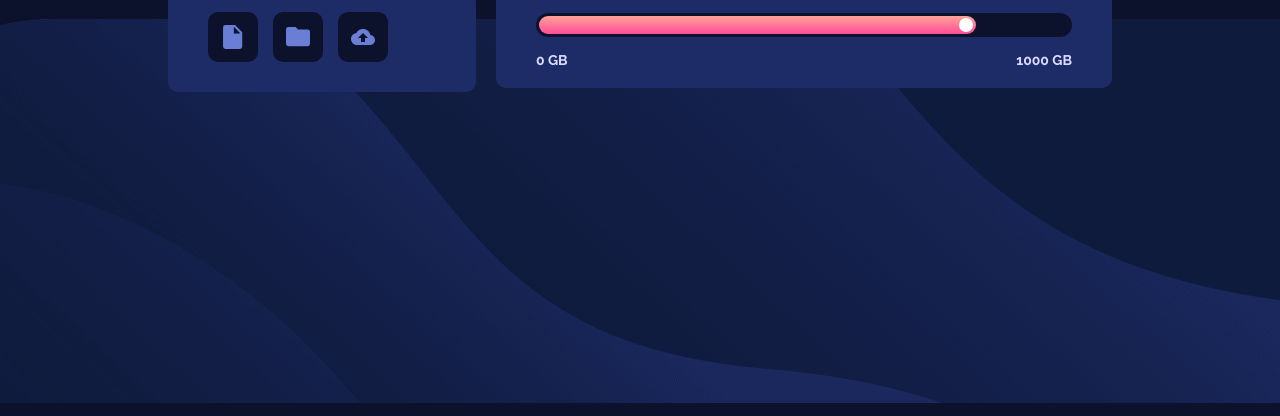
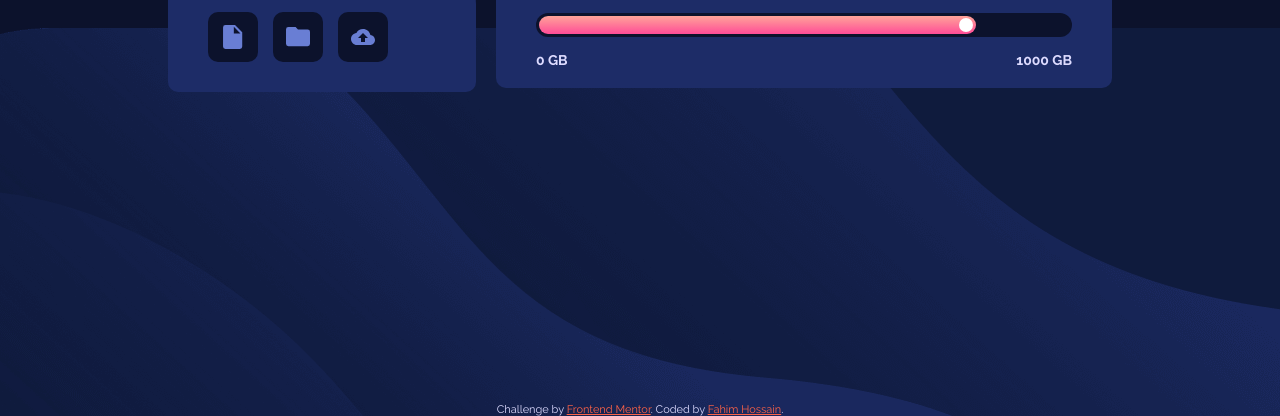
Before and after one commit to Mr-NotSoCreative/fylo-data-storage-component, a plain HTML site: page index.html in a window 1280 px wide. Shown: the part 397-813 px from the top of the page. Drawn offline with Linux system fonts and the light colour scheme.

Commit message:
Update index.html

```diff
--- a/index.html
+++ b/index.html
@@ -10,10 +10,7 @@
   <title>Frontend Mentor | Fylo data storage component</title>
 
 
-  <!-- <style>
-    .attribution { font-size: 11px; text-align: center; }
-    .attribution a { color: hsl(228, 45%, 44%); }
-  </style> -->
+
 </head>
 <body>
   <main class="container">
@@ -54,9 +51,9 @@
 
 
 
-  <!-- <footer class="attribution">
+  <footer class="attribution">
     Challenge by <a href="https://www.frontendmentor.io/challenges/fylo-data-storage-component-1dZPRbV5n" target="_blank">Frontend Mentor</a>.
     Coded by <a href="https://www.frontendmentor.io/profile/Mr-NotSoCreative">Fahim Hossain</a>.
-  </footer> -->
+  </footer>
 </body>
 </html>
--- a/style.css
+++ b/style.css
@@ -18,9 +18,12 @@ body {
   font-family: "Raleway", sans-serif;
   background-image: url(./images/bg-desktop.png);
   background-repeat: no-repeat;
-  background-position: top 52vh right;
+  background-position: bottom -4vh right;
+  background-attachment: fixed;
 
   font-size: 14px;
+  display: flex;
+  flex-direction: column;
 }
 .visually-hidden {
   border: 0;
@@ -157,6 +160,14 @@ h2 {
   font-weight: 400;
   color: var(--Grayish-Blue);
 }
+.attribution {
+  font-size: 11px;
+  text-align: center;
+  color: var(--Pale-Blue);
+}
+.attribution a {
+    color: tomato;
+}
 @media screen and (max-width: 1015px) {
   .container {
     flex-direction: column;
```
